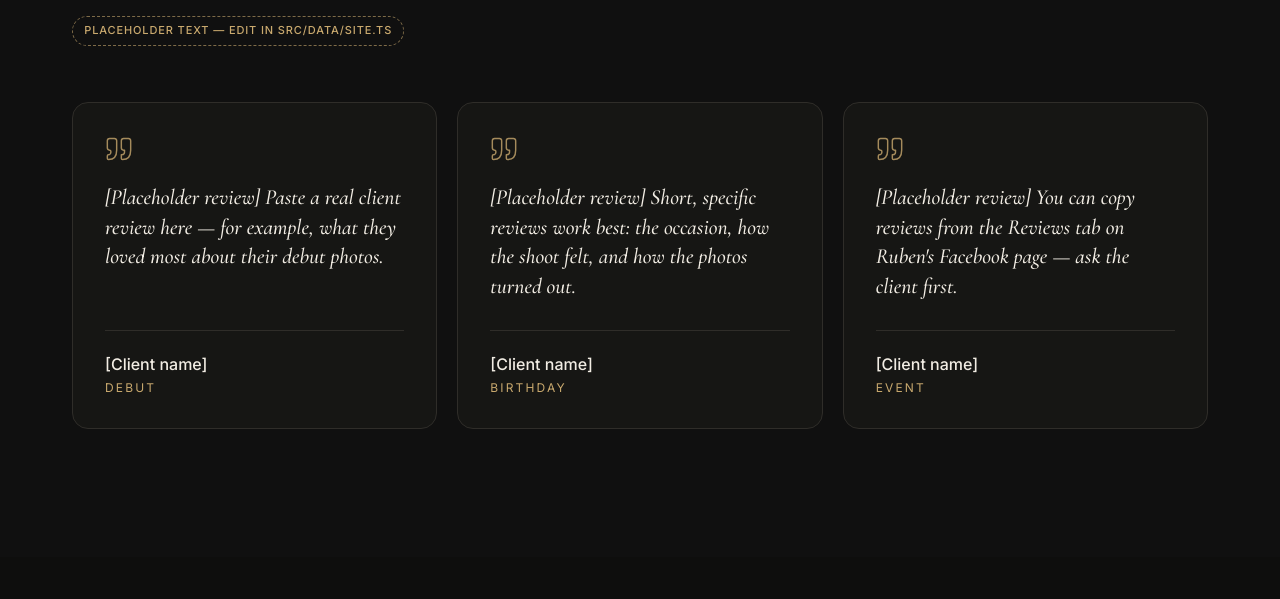
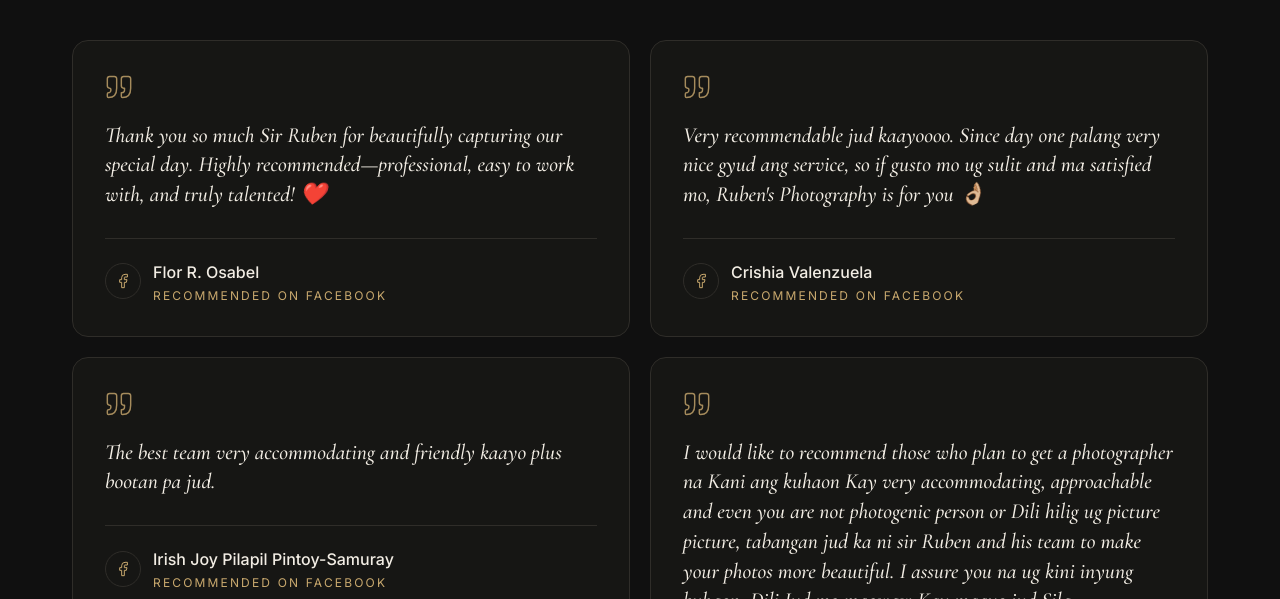
Before and after one commit to willrdgzbitoy015-ops/rubens-photography, an Astro site: page / in a window 1280 px wide. Shown: the part 7095-7694 px from the top of the page. Built offline with nearby package versions, Linux system fonts and the light colour scheme; Astro itself is replaced by a stand-in of ours.

Commit message:
Add real client reviews from Facebook
- Replace placeholder testimonials with 4 recommendations from
  Ruben's Facebook Page (kept word-for-word; the longest is shortened
  where Facebook truncates it)
- Show reviews in a 2-column masonry with a "Recommended on Facebook" line
- Update review count to 12 (About stats and testimonials summary)

Co-Authored-By: Claude Opus 5.5 <noreply@anthropic.com>

```diff
--- a/src/components/Testimonials.astro
+++ b/src/components/Testimonials.astro
@@ -22,18 +22,24 @@ const { testimonials } = site;
 
     {testimonials.isPlaceholder && <DraftNote class="mt-8" />}
 
-    <ul class="mt-10 grid gap-5 md:grid-cols-3 lg:mt-14">
+    <!-- Masonry: reviews of different lengths pack neatly into 2 columns -->
+    <ul class="mt-10 gap-5 md:columns-2 lg:mt-14">
       {
         testimonials.items.map((item, i) => (
-          <li class="flex" data-reveal style={`--reveal-delay: ${i * 100}ms`}>
+          <li class="mb-5 break-inside-avoid" data-reveal style={`--reveal-delay: ${(i % 2) * 100}ms`}>
             <figure class="card card-hover flex w-full flex-col p-7 sm:p-8">
               <Icon name="quote" class="size-7 text-gold/80" strokeWidth={1.25} />
-              <blockquote class="mt-5 grow font-serif text-[1.35rem] leading-snug text-cream italic">
+              <blockquote class="mt-5 font-serif text-[1.35rem] leading-snug text-cream italic">
                 <p>{item.quote}</p>
               </blockquote>
-              <figcaption class="mt-7 border-t border-line pt-5">
-                <span class="block font-medium text-cream">{item.name}</span>
-                <span class="mt-0.5 block text-xs tracking-[0.18em] text-gold uppercase">{item.shoot}</span>
+              <figcaption class="mt-7 flex items-center gap-3 border-t border-line pt-5">
+                <span class="flex size-9 shrink-0 items-center justify-center rounded-full border border-line text-gold" aria-hidden="true">
+                  <Icon name="facebook" class="size-4" />
+                </span>
+                <span>
+                  <span class="block font-medium text-cream">{item.name}</span>
+                  <span class="mt-0.5 block text-xs tracking-[0.18em] text-gold uppercase">{item.source}</span>
+                </span>
               </figcaption>
             </figure>
           </li>
--- a/src/data/site.ts
+++ b/src/data/site.ts
@@ -219,7 +219,7 @@ export const site = {
     stats: [
       { value: `${years}+`, label: 'Years of experience' },
       { value: '7.7K', label: 'Facebook followers' },
-      { value: '100%', label: 'Recommend (10 reviews)' },
+      { value: '100%', label: 'Recommend (12 reviews)' },
     ],
     serviceArea: `Based in ${location.town}, ${location.province}. Available across ${location.serviceArea}.`,
     photo: {
@@ -257,29 +257,39 @@ export const site = {
   },
 
   // ── 9. Testimonials ───────────────────────────────────────────────────────
-  // PLACEHOLDERS — paste real client reviews (with permission), then set
-  // isPlaceholder to false. Never publish made-up reviews.
+  // Real recommendations from Ruben's Facebook Page, kept word-for-word.
+  // Never publish made-up reviews. To add one, copy it from Facebook and add
+  // another { quote, name, source } entry below.
   testimonials: {
     eyebrow: 'Kind Words',
     title: 'What clients *say*',
-    summary: '100% recommend · 10 reviews on Facebook',
+    summary: '100% recommend · 12 reviews on Facebook',
     summaryLink: { label: 'Read the reviews', href: social.facebook },
-    isPlaceholder: true,
+    isPlaceholder: false,
     items: [
       {
-        quote: '[Placeholder review] Paste a real client review here — for example, what they loved most about their debut photos.',
-        name: '[Client name]',
-        shoot: 'Debut',
+        quote:
+          'Thank you so much Sir Ruben for beautifully capturing our special day. Highly recommended—professional, easy to work with, and truly talented! ❤️',
+        name: 'Flor R. Osabel',
+        source: 'Recommended on Facebook',
       },
       {
-        quote: '[Placeholder review] Short, specific reviews work best: the occasion, how the shoot felt, and how the photos turned out.',
-        name: '[Client name]',
-        shoot: 'Birthday',
+        quote: 'The best team very accommodating and friendly kaayo plus bootan pa jud.',
+        name: 'Irish Joy Pilapil Pintoy-Samuray',
+        source: 'Recommended on Facebook',
       },
       {
-        quote: "[Placeholder review] You can copy reviews from the Reviews tab on Ruben's Facebook page — ask the client first.",
-        name: '[Client name]',
-        shoot: 'Event',
+        quote:
+          "Very recommendable jud kaayoooo. Since day one palang very nice gyud ang service, so if gusto mo ug sulit and ma satisfied mo, Ruben's Photography is for you 👌🏼",
+        name: 'Crishia Valenzuela',
+        source: 'Recommended on Facebook',
+      },
+      {
+        // Shortened: the full review continues on Facebook.
+        quote:
+          'I would like to recommend those who plan to get a photographer na Kani ang kuhaon Kay very accommodating, approachable and even you are not photogenic person or Dili hilig ug picture picture, tabangan jud ka ni sir Ruben and his team to make your photos more beautiful. I assure you na ug kini inyung kuhaon, Dili Jud mo maowaw Kay maayo jud Sila…',
+        name: 'Jomalyn Gerolaga Graciano-Carlos',
+        source: 'Recommended on Facebook',
       },
     ],
   },
```
